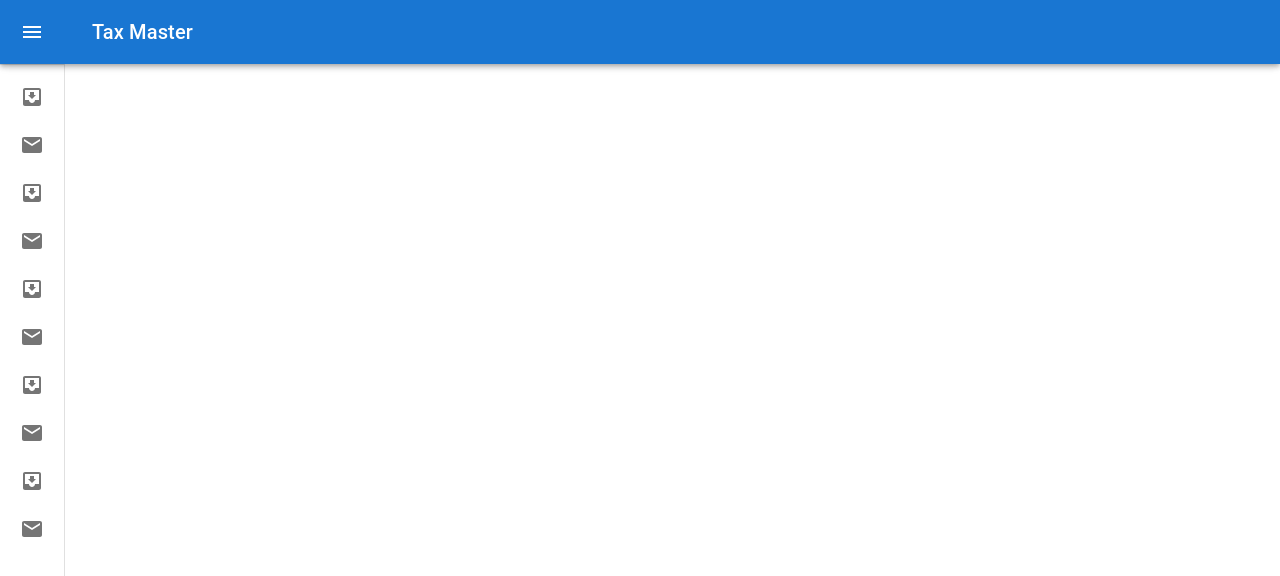
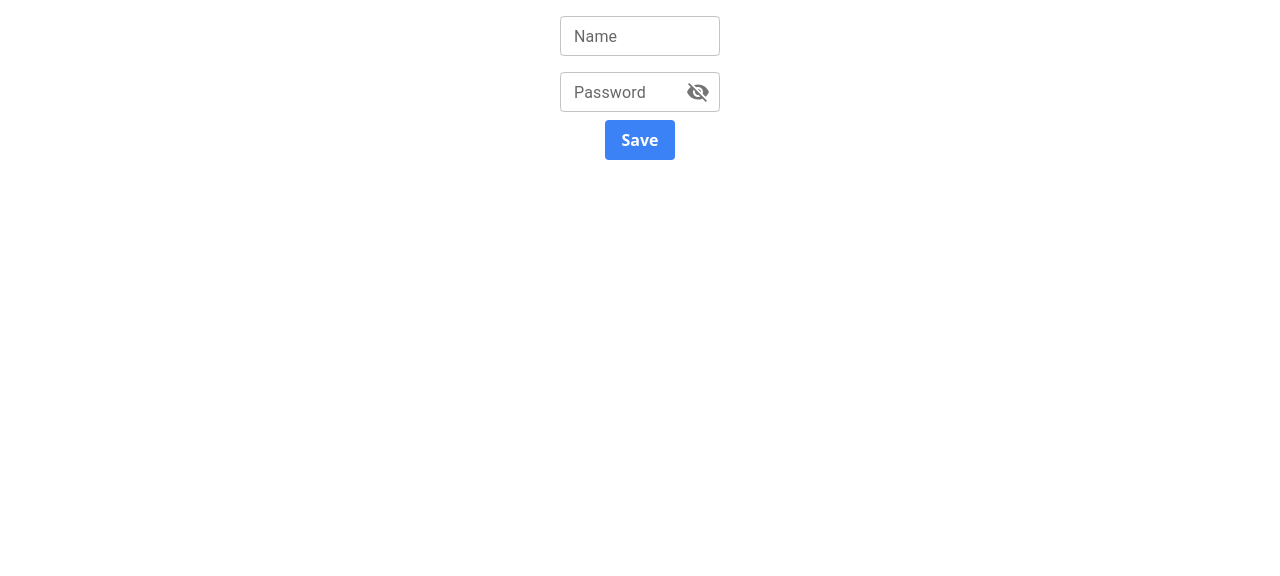
Before and after one commit to shubham7571/React-Hooks, a React (Create React App) app: page /contact in a window 1280 px wide. Shown: the top 576 px of the page. Built offline with nearby package versions, Linux system fonts and the light colour scheme.

Commit message:
Password

```diff
--- a/src/App.js
+++ b/src/App.js
@@ -106,6 +106,7 @@
 import MiniDrawer from "./components/Drawer/MiniDrawer";
 import Index from "./components/Drawer/Index";
 import { Route, Routes } from "react-router-dom";
+import Reuse from "./components/commonComponent/TextFiledReuse/Reuse";
 
 function App() {
     // const [text,setText] =useState("")
@@ -193,6 +194,9 @@
             {/* <PasswordForm/> */}
             {/* <SetError/> */}
             {/* <IsValid/> */}
+<Reuse/>
+
+
 
             {/* array method */}
             {/* <FilterMethod/> */}
@@ -220,7 +224,7 @@
 
 
             {/* <Configuration />    */}
-            <MiniDrawer />
+            {/* <MiniDrawer /> */}
             {/* <Form/> */}
             {/* <UseFiledArray/> */}
             {/* <YupValidation/> */}
--- a/src/components/Drawer/IndexModal.js
+++ b/src/components/Drawer/IndexModal.js
@@ -40,6 +40,8 @@
     handleClose();
   };
 
+
+
   return (
     <Modal
       open={open}
@@ -49,7 +51,7 @@
     >
       <Box sx={style}>
         <form onSubmit={handleSubmit(onSubmit)}>
-          <IconButton onClick={handleClose} style={{ position: 'absolute', color:'red', top: 8, right: 8 }}>
+          <IconButton onClick={handleClose} style={{ position: 'absolute', color: 'red', top: 8, right: 8 }}>
             <HighlightOffIcon />
           </IconButton>
           <div className='text-center grid grid-cols-3 gap-4'>
--- a/src/components/Drawer/MiniDrawer.js
+++ b/src/components/Drawer/MiniDrawer.js
@@ -20,6 +20,8 @@
 import MailIcon from '@mui/icons-material/Mail';
 import { Link, Route, Routes } from 'react-router-dom';
 import Index from './Index';
+import Tooltip from '@mui/material/Tooltip';
+
 
 const drawerWidth = 180;
 
@@ -33,8 +35,7 @@
     { text: 'Inbox', to: '/index', icon: <InboxIcon /> },
     { text: 'Starred', to: '/other', icon: <MailIcon /> },
     { text: 'Inbox', to: '/index', icon: <InboxIcon /> },
-    { text: 'Starred', to: '/other', icon: <MailIcon /> }, // Example path
-    // Add more items as needed
+    { text: 'Starred', to: '/other', icon: <MailIcon /> },
 ]
 
 const openedMixin = (theme) => ({
--- /dev/null
+++ b/src/components/commonComponent/TextFiledReuse/Reuse.js
@@ -0,0 +1,88 @@
+import React, { useState } from 'react';
+import { IconButton, InputAdornment, TextField } from '@mui/material';
+import VisibilityIcon from '@mui/icons-material/Visibility';
+import VisibilityOffIcon from '@mui/icons-material/VisibilityOff';
+
+function Reuse() {
+    const textFieldArray = [
+        {
+            id: 1,
+            label: "Name",
+            type: "text",
+            size: 'small'
+        },
+        {
+            id: 2,
+            label: "Password",
+            type: "password",
+            size: 'small'
+        },
+        // {
+        //     id: 3,
+        //     label: "Phone",
+        //     type: "number",
+        //     size: 'small'
+        // },
+    ];
+
+    const [name, setName] = useState('');
+    const [password, setPassword] = useState('');
+    const [showPassword, setShowPassword] = useState(false);
+
+    const handleChangeName = (e) => {
+        setName(e.target.value);
+    };
+
+    const handleChangePassword = (e) => {
+        setPassword(e.target.value);
+    };
+
+    const handleTogglePasswordVisibility = () => {
+        setShowPassword(!showPassword);
+    };
+
+    const handleSubmit = (e) => {
+        e.preventDefault();
+        if (name === '' || password === '') {
+            alert('Please fill all fields');
+
+        } else {
+            alert('Form submitted');
+
+        }
+        console.log('Name:', name, 'Password:', password);
+    };
+
+    return (
+        <div className='text-center'>
+            <form onSubmit={handleSubmit}>
+                {textFieldArray.map((textField) => (
+                    <div key={textField.id} className='my-2 '>
+                        <TextField
+                            type={textField.id === 2 ? (showPassword ? 'text' : 'password') : textField.type}
+                            label={textField.label}
+                            size={textField.size}
+                            value={textField.id === 1 ? name : password}
+                            onChange={textField.id === 1 ? handleChangeName : handleChangePassword}
+                            InputProps={
+                                textField.id === 2 && {
+                                    endAdornment: (
+                                        <InputAdornment position="end">
+                                            <IconButton onClick={handleTogglePasswordVisibility} edge="end">
+                                                {showPassword ? <VisibilityIcon /> : <VisibilityOffIcon />}
+                                            </IconButton>
+                                        </InputAdornment>
+                                    ),
+                                }
+                            }
+                            style={{ width: '10rem', height: '2rem', margin: '0.5rem' }}
+                        />
+                    </div>
+                ))}
+                <button type='submit' className='bg-blue-500 hover:bg-blue-700 text-white font-bold py-2 px-4 rounded'>Save</button>
+            </form>
+        </div>
+    );
+}
+
+export default Reuse;
```
